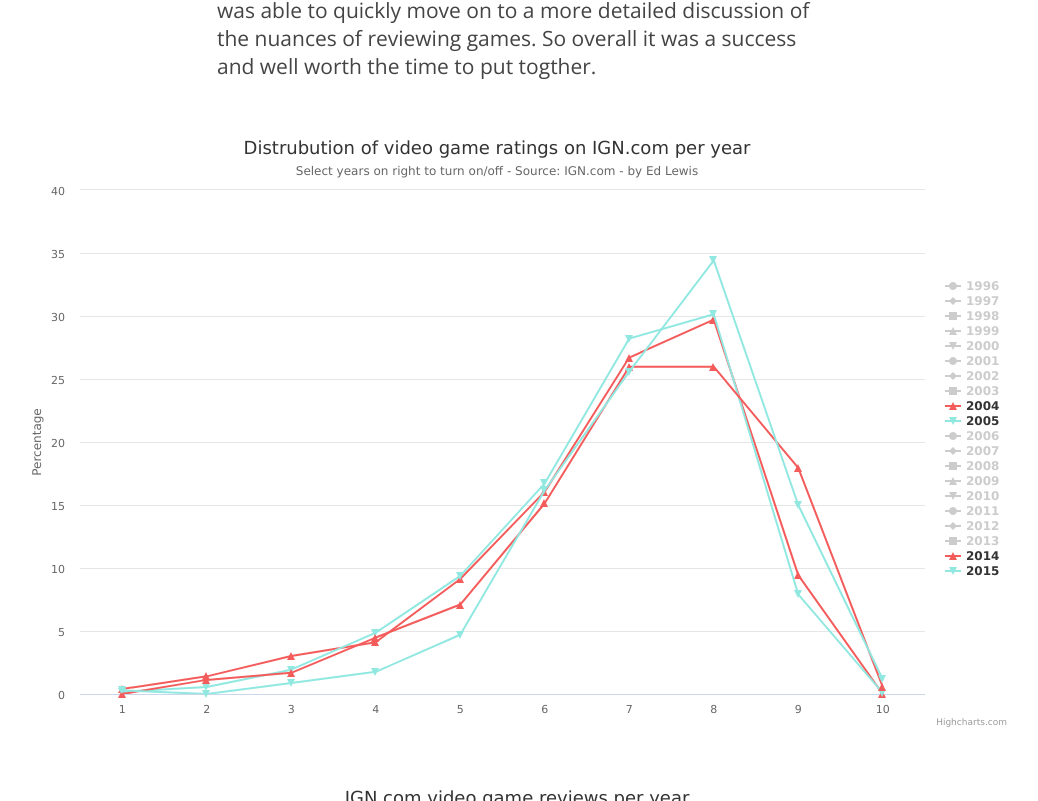
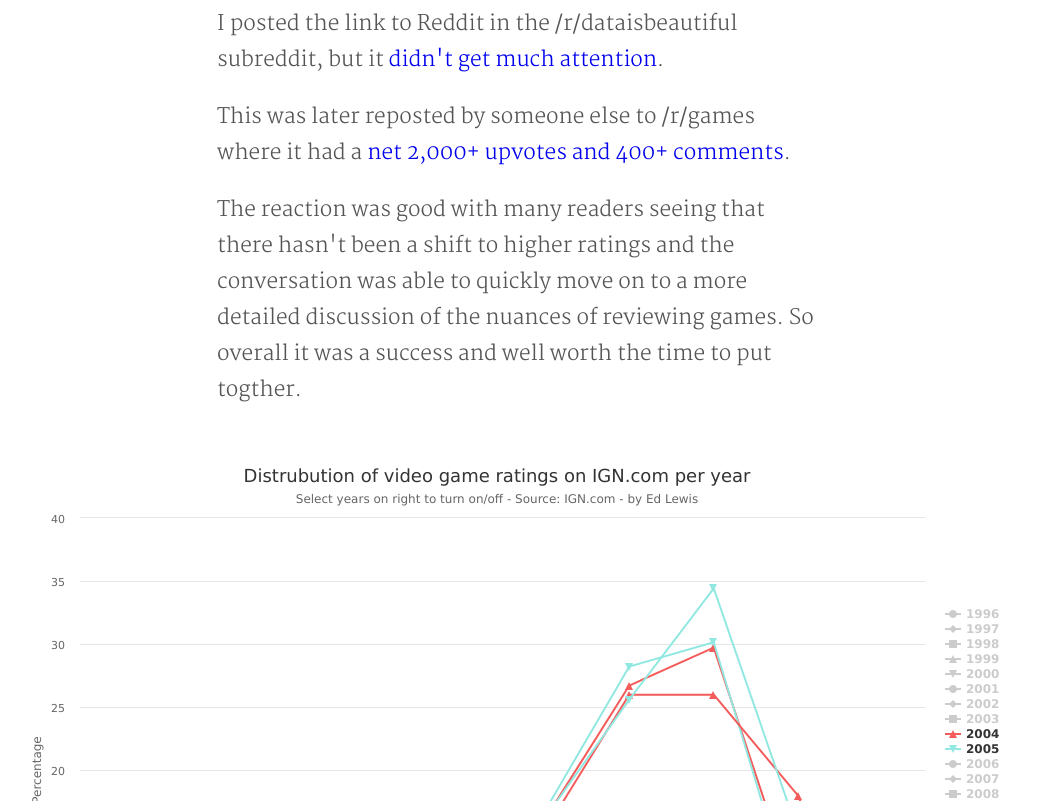
Before and after one commit to edabot/edabot.github.io, a plain HTML site: page ign-scores/index.html in a window 1280 px wide. Shown: the part 1079-1880 px from the top of the page, without its empty margins (123-1161 px from the left). Drawn offline with nearby package versions, Linux system fonts and the light colour scheme.

Commit message:
changed font on IGN page

```diff
--- a/ign-scores/ign.css
+++ b/ign-scores/ign.css
@@ -4,9 +4,9 @@
 }
 
 .description {
-  font-family: 'Open Sans', sans-serif;
-  font-weight: 400;
-  color: #444;
+  font-family: 'Martel', serif;
+  font-weight:300;
+  color: #555;
   font-size: 21px;
   width: 600px;
   margin: 20px auto;
@@ -17,6 +17,7 @@
 }
 
 .description h2 {
+  font-family: 'Open Sans', sans-serif;
   font-size: 1.5em;
   font-weight: 700;
   text-align: center;
@@ -27,8 +28,7 @@
 }
 
 .chart {
-  min-width: 310px;
-  max-width: 1000px;
+  min-width: 600px;
   height: 600px;
   margin: 50px auto;
 }
--- a/ign-scores/index.html
+++ b/ign-scores/index.html
@@ -3,8 +3,8 @@
 	<head>
 		<meta http-equiv="Content-Type" content="text/html; charset=utf-8">
 		<title>IGN.com rating distributions</title>
-		<link href='https://fonts.googleapis.com/css?family=Open+Sans:400,700' rel='stylesheet' type='text/css'>
-
+		<link href='https://fonts.googleapis.com/css?family=Open+Sans:700' rel='stylesheet' type='text/css'>
+<link href='https://fonts.googleapis.com/css?family=Martel:300' rel='stylesheet' type='text/css'>
 		<script type="text/javascript" src="https://ajax.googleapis.com/ajax/libs/jquery/1.8.2/jquery.min.js"></script>
 
 				<script type="text/javascript">
```
